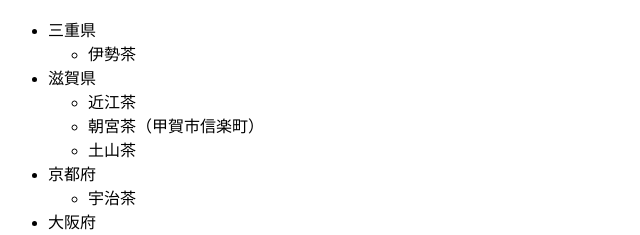
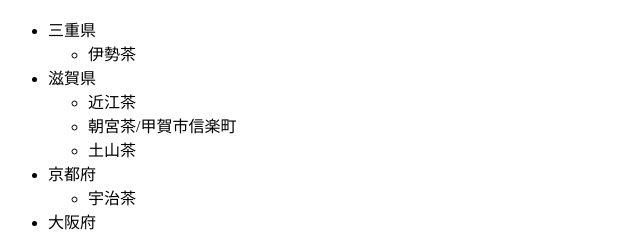
Before and after one commit to t-e-a-party/greentea, a plain HTML site: page index.html in a window 1280 px wide. Shown: the part 1458-1693 px from the top of the page, 0-640 px from the left. Drawn offline with Linux system fonts and the light colour scheme.

Commit message:
Update index.html
スラッシュ

```diff
--- a/index.html
+++ b/index.html
@@ -171,7 +171,7 @@
             <li>滋賀県
               <ul>
                 <li>近江茶</li>
-                <li>朝宮茶（甲賀市信楽町）</li>
+                <li>朝宮茶/甲賀市信楽町</li>
                 <li>土山茶</li>
               </ul>
             </li>
```
